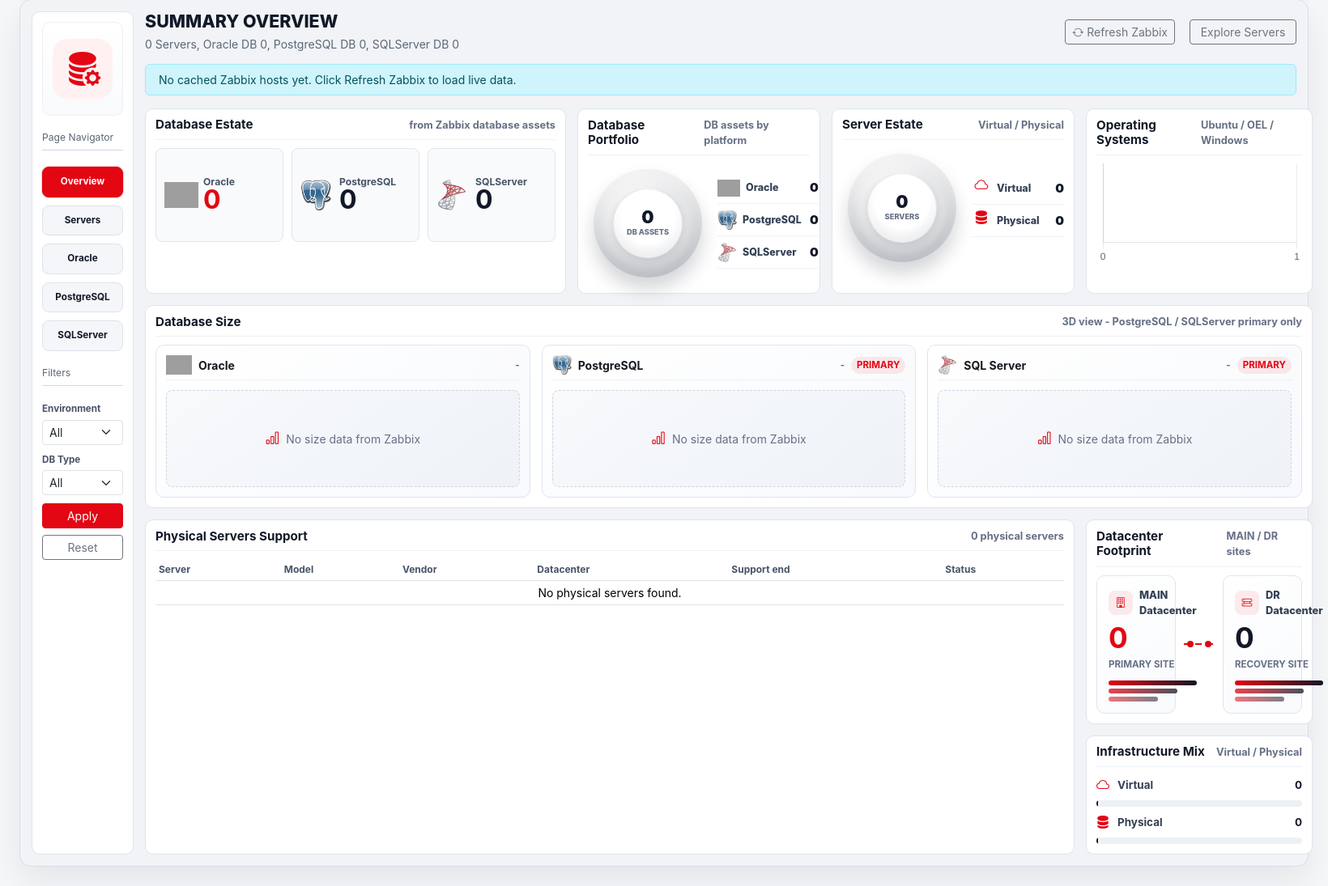
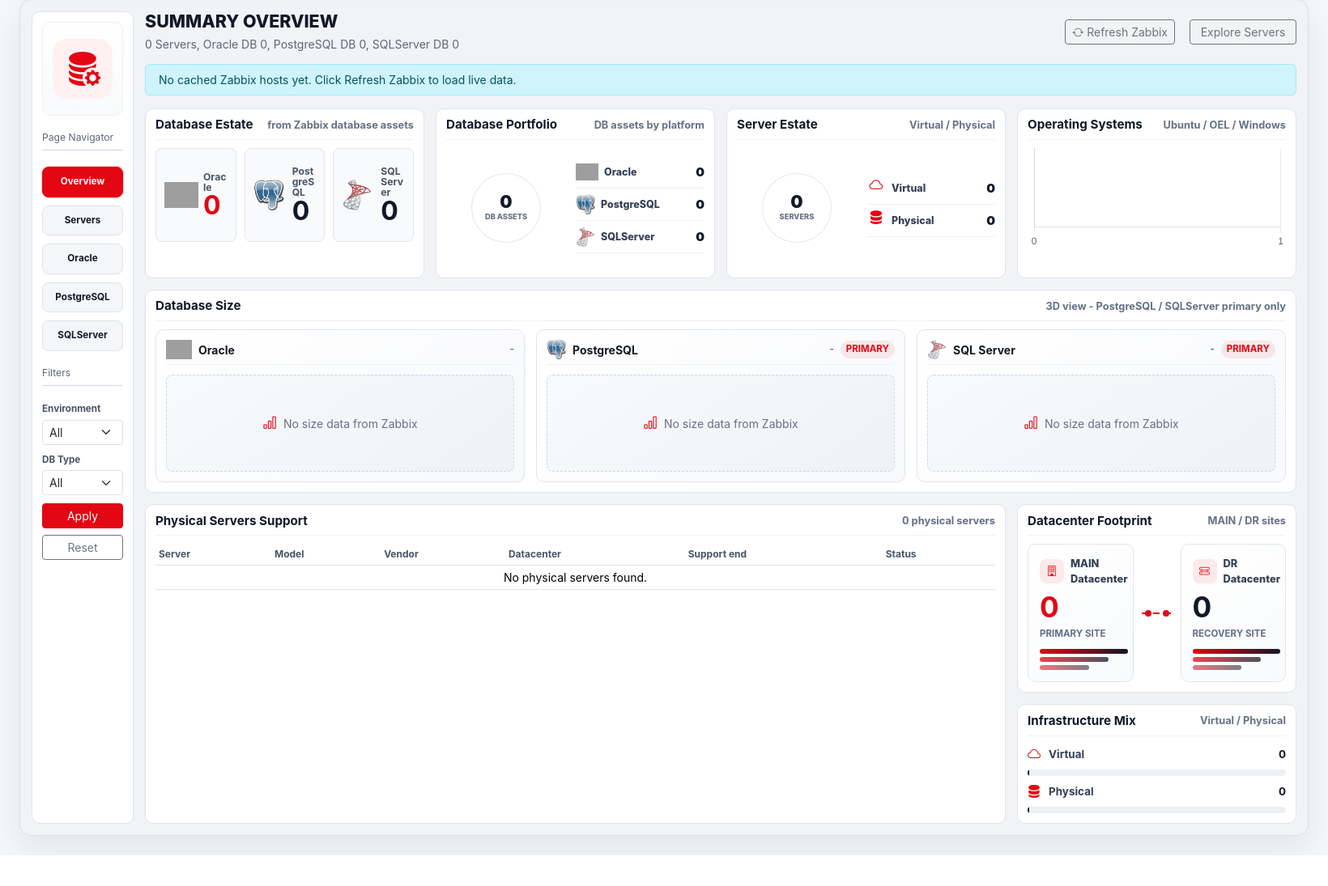
Before and after one commit to adiaadi/dba-inventory, a FastAPI app: page / in a window 1640 px wide. Shown: the part 104-1199 px from the top of the page at 81% size. After the commit the page ends 1161 px from the top, so only its background shows below. Run offline with FastAPI, Linux system fonts and the light colour scheme; data that the repository does not hold is empty; grey boxes are pictures that could not be loaded.

Commit message:
Flatten summary charts and equalize columns

```diff
--- a/app/static/css/styles.css
+++ b/app/static/css/styles.css
@@ -966,7 +966,7 @@ body {
 .executive-grid {
   display: grid;
   gap: 14px;
-  grid-template-columns: minmax(520px, 1.2fr) minmax(300px, 0.78fr) minmax(300px, 0.78fr) minmax(280px, 0.62fr);
+  grid-template-columns: repeat(4, minmax(260px, 1fr));
 }
 
 .executive-panel {
@@ -1096,25 +1096,6 @@ body {
   justify-content: center;
   min-width: 112px;
   position: relative;
-}
-
-.executive-chart-wrap::before {
-  background:
-    radial-gradient(circle at 50% 44%, rgba(255, 255, 255, 0.95) 0 35%, rgba(255, 255, 255, 0) 36%),
-    radial-gradient(circle at 42% 34%, rgba(255, 255, 255, 0.5), rgba(17, 24, 39, 0.14) 58%, rgba(17, 24, 39, 0.24));
-  border-radius: 999px;
-  bottom: 5%;
-  box-shadow:
-    inset 0 8px 14px rgba(255, 255, 255, 0.55),
-    inset 0 -12px 18px rgba(17, 24, 39, 0.14),
-    0 14px 22px rgba(17, 24, 39, 0.18);
-  content: "";
-  left: 5%;
-  pointer-events: none;
-  position: absolute;
-  right: 5%;
-  top: 5%;
-  z-index: 0;
 }
 
 .executive-chart-wrap canvas {
@@ -1136,10 +1117,6 @@ body {
   left: 21%;
   pointer-events: none;
   position: absolute;
-  box-shadow:
-    inset 0 5px 12px rgba(255, 255, 255, 0.9),
-    inset 0 -7px 12px rgba(17, 24, 39, 0.08),
-    0 3px 10px rgba(17, 24, 39, 0.12);
   top: 21%;
   width: 58%;
   z-index: 1;
--- a/app/templates/dashboard.html
+++ b/app/templates/dashboard.html
@@ -802,11 +802,11 @@
   });
   makeChart("dbTypeChart", "bar", dashboardData.dbTypeLabels, dashboardData.dbTypeValues);
   makeChart("executiveDatabasePortfolioChart", "doughnut", dashboardData.inventoryLabels, dashboardData.inventoryDatabaseValues, {
-    cutout: "64%",
+    cutout: "68%",
     datasetBackgroundColor: executiveDoughnutPalette,
-    datasetBorderWidth: 4,
-    datasetBorderRadius: 8,
-    datasetHoverOffset: 10,
+    datasetBorderWidth: 3,
+    datasetBorderRadius: 0,
+    datasetHoverOffset: 6,
     plugins: {
       legend: { display: false },
       tooltip: {
@@ -816,11 +816,11 @@
     },
   });
   makeChart("executiveServerEstateChart", "doughnut", dashboardData.platformLabels, dashboardData.platformValues, {
-    cutout: "64%",
+    cutout: "68%",
     datasetBackgroundColor: executiveDoughnutPalette,
-    datasetBorderWidth: 4,
-    datasetBorderRadius: 8,
-    datasetHoverOffset: 10,
+    datasetBorderWidth: 3,
+    datasetBorderRadius: 0,
+    datasetHoverOffset: 6,
     plugins: {
       legend: { display: false },
       tooltip: {
```
